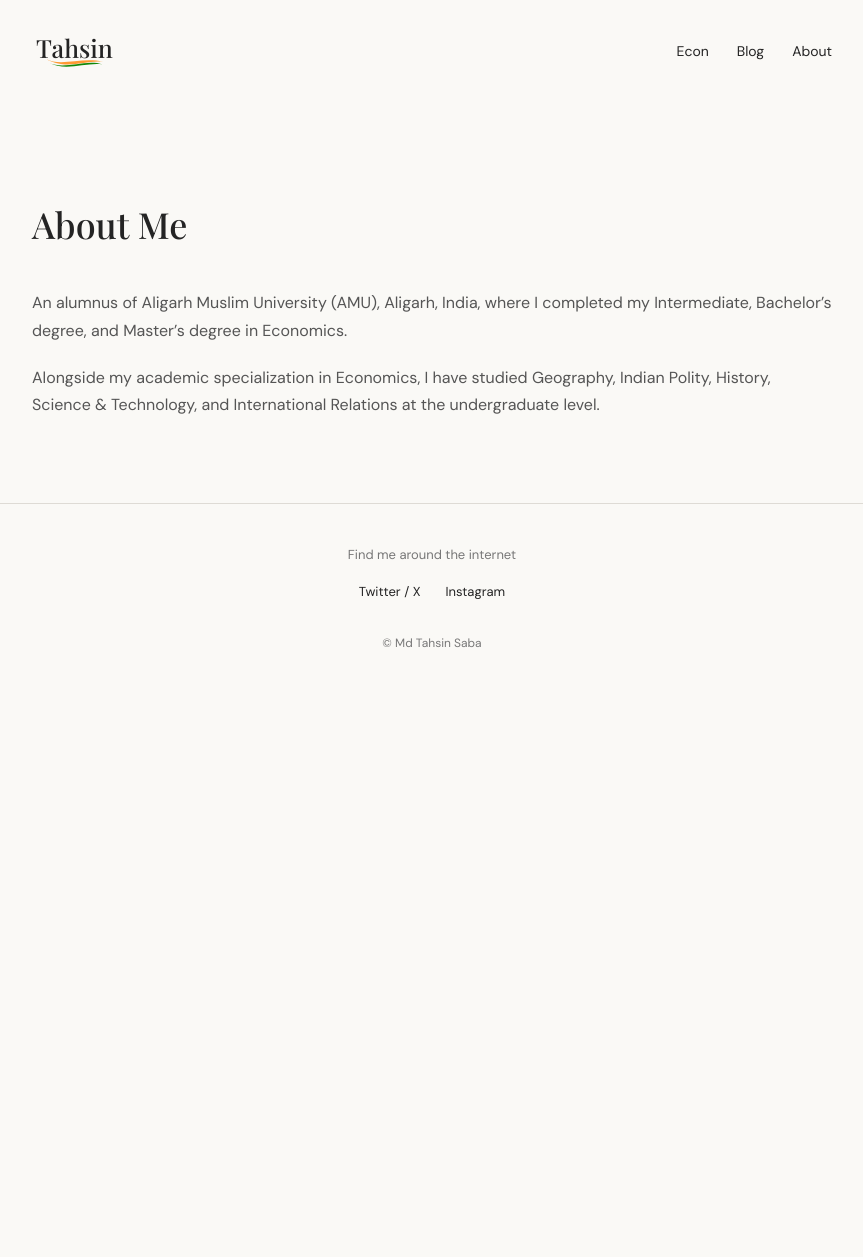
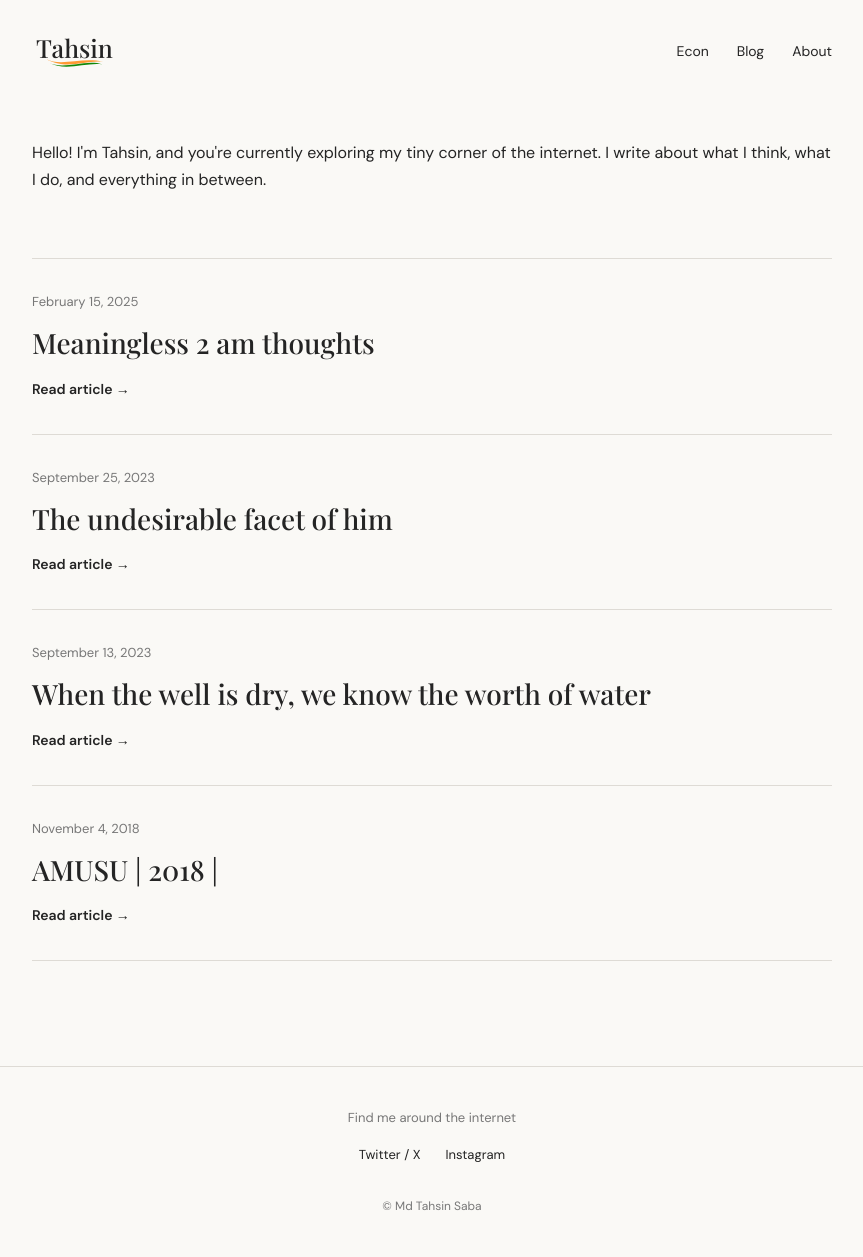
Before and after one commit to mdtahsinsaba/mdtahsinsaba.github.io, a Jekyll site: the page built from index.html, in a window 1280 px wide. Shown: the whole page, without its empty margins (208-1071 px from the left). Built offline with Jekyll 4.4.1, drawn with Linux system fonts in a browser that asks for light colours; the list of posts is cut into pages by our own code; before the commit the page ends 900 px from its top, so only the background shows below that.

Commit message:
Update index.html

```diff
--- a/index.html
+++ b/index.html
@@ -1,23 +1,144 @@
 ---
 layout: default
-title: About
-permalink: /about/
+title: Tahsin
 ---
 
-<main class="about-page">
+<main>
 
-    <h1 class="page-title">About Me</h1>
+    <section
+        <p class="intro">
+    Hello! I'm Tahsin, and you're currently exploring my tiny corner of the internet. I write about what I think, what I do, and everything in between.
+</p>
+    </section>
 
-    <div class="bio-content">
+    <!-- All articles from every category -->
 
-        <p>
-            An alumnus of Aligarh Muslim University (AMU), Aligarh, India, where I completed my Intermediate, Bachelor’s degree, and Master’s degree in Economics.
-        </p>
+    <div id="homepage-articles">
 
-        <p>
-            Alongside my academic specialization in Economics, I have studied Geography, Indian Polity, History, Science &amp; Technology, and International Relations at the undergraduate level.
-        </p>
+        {% for post in site.posts %}
+
+        <article class="article">
+
+            <div class="article-meta">
+                {{ post.date | date: "%B %-d, %Y" }}
+            </div>
+
+            <h2>
+                <a href="{{ post.url | relative_url }}" style="color: inherit; text-decoration: none;">
+                    {{ post.title }}
+                </a>
+            </h2>
+
+            <p>
+                {{ post.excerpt | strip_html | truncate: 220 }}
+            </p>
+
+            <a href="{{ post.url | relative_url }}" class="read-more">
+                Read article →
+            </a>
+
+        </article>
+
+        {% endfor %}
 
     </div>
 
+    <!-- Numbered pagination -->
+
+    <nav id="homepage-pagination"
+         aria-label="Homepage pagination"
+         style="display:flex; justify-content:center; align-items:center; gap:8px; margin-top:40px; flex-wrap:wrap;">
+    </nav>
+
 </main>
+
+<script>
+document.addEventListener("DOMContentLoaded", function () {
+
+    const articles = Array.from(
+        document.querySelectorAll("#homepage-articles .article")
+    );
+
+    const pagination = document.getElementById("homepage-pagination");
+
+    const perPage = 4;
+    const totalPages = Math.ceil(articles.length / perPage);
+
+    let currentPage = 1;
+
+    function showPage(page) {
+
+        currentPage = page;
+
+        articles.forEach(function (article, index) {
+
+            const start = (page - 1) * perPage;
+            const end = start + perPage;
+
+            article.style.display =
+                index >= start && index < end ? "" : "none";
+
+        });
+
+        pagination.innerHTML = "";
+
+        if (totalPages <= 1) return;
+
+        function addButton(label, pageNumber, active, disabled) {
+
+            const button = document.createElement("button");
+
+            button.textContent = label;
+            button.type = "button";
+            button.disabled = disabled;
+
+            const isNumber = !isNaN(Number(label));
+
+            button.style.cssText =
+                "width:" + (isNumber ? "36px" : "auto") + ";" +
+                "height:36px;" +
+                "min-width:" + (isNumber ? "36px" : "auto") + ";" +
+                "padding:" + (isNumber ? "0" : "0 12px") + ";" +
+                "border:1px solid #dedbd5;" +
+                "background:" + (active ? "#242424" : "transparent") + ";" +
+                "color:" + (active ? "#fff" : "#242424") + ";" +
+                "border-radius:" + (isNumber ? "50%" : "20px") + ";" +
+                "cursor:pointer;" +
+                "font:inherit;" +
+                "font-size:14px;";
+
+            if (disabled) {
+                button.style.opacity = "0.4";
+                button.style.cursor = "default";
+            }
+
+            button.addEventListener("click", function () {
+
+                if (disabled) return;
+
+                showPage(pageNumber);
+
+                window.scrollTo({
+                    top: 0,
+                    behavior: "smooth"
+                });
+
+            });
+
+            pagination.appendChild(button);
+        }
+
+        addButton("Previous", currentPage - 1, false, currentPage === 1);
+
+        for (let i = 1; i <= totalPages; i++) {
+            addButton(String(i), i, i === currentPage, false);
+        }
+
+        addButton("Next", currentPage + 1, false, currentPage === totalPages);
+
+    }
+
+    showPage(1);
+
+});
+</script>
```
